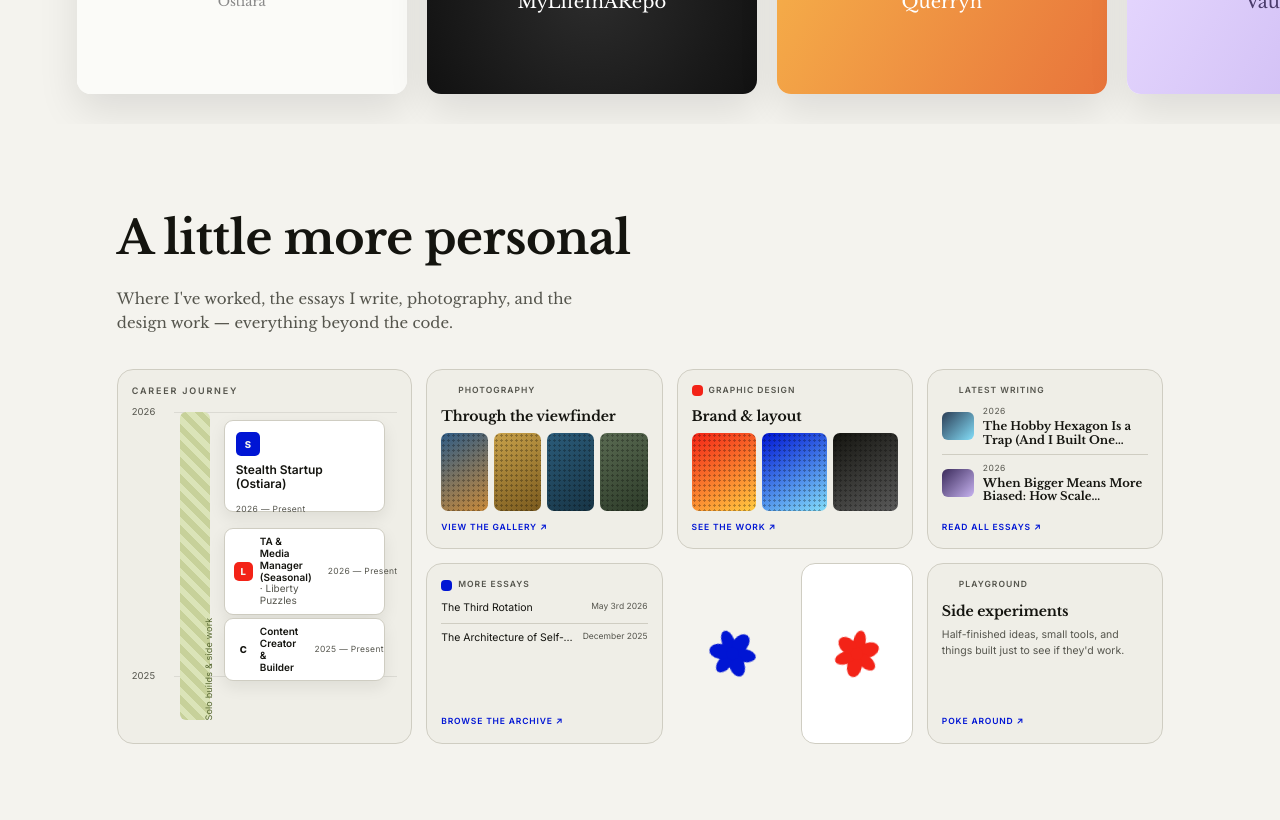
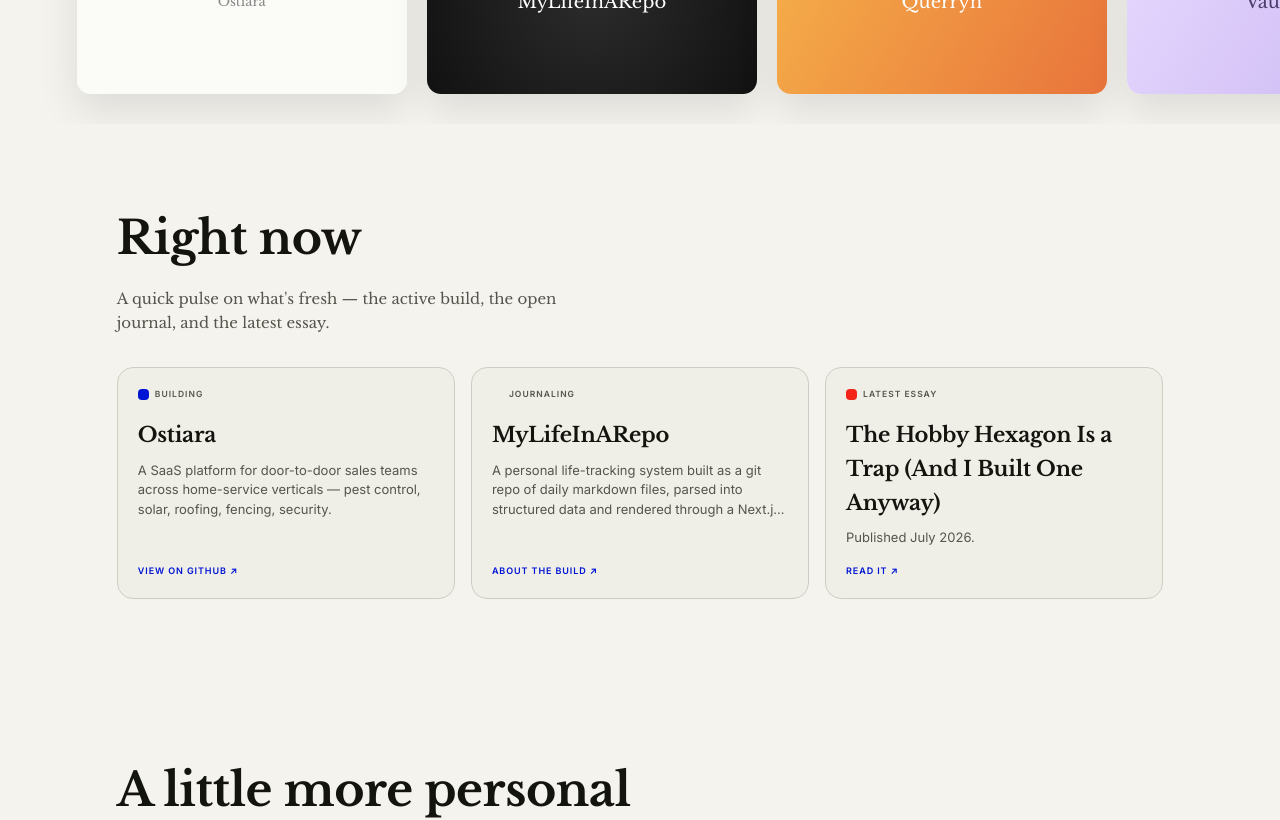
Before and after one commit to charlieramus/charlieramus.comv2, a Next.js app: page / in a window 1280 px wide. Shown: the part 960-1780 px from the top of the page. Built offline with nearby package versions, Linux system fonts and the light colour scheme.

Commit message:
stage4v3

```diff
--- a/app/globals.css
+++ b/app/globals.css
@@ -942,6 +942,9 @@ body {
     position: relative;
     height: 150px;
     margin: 40px 0;
+    /* Cards are centered on 50% and fanned out; clip the outer ones on narrow
+       screens so the decorative deck never widens the page. */
+    overflow: hidden;
   }
   .fan .fc {
     position: absolute;
@@ -962,6 +965,59 @@ body {
     padding: 16px 0;
     border-bottom: 1px dashed var(--color-line);
     font-size: 16px;
+  }
+
+  /* ---------- RIGHT NOW (V3 "what's fresh" strip; photo slot added in V4) ---------- */
+  .now-grid {
+    display: grid;
+    grid-template-columns: repeat(3, minmax(0, 1fr));
+    gap: 16px;
+    margin-top: 32px;
+  }
+  .now-card {
+    background: #efeee7;
+    border: 1px solid var(--color-line);
+    border-radius: 16px;
+    padding: 20px;
+    display: flex;
+    flex-direction: column;
+    color: var(--color-ink);
+    transition:
+      transform 0.25s ease,
+      box-shadow 0.25s ease;
+  }
+  .now-card:hover {
+    transform: translateY(-4px);
+    box-shadow: 0 14px 32px rgba(0, 0, 0, 0.08);
+  }
+  .now-card h3 {
+    font-family: var(--font-serif);
+    font-weight: 700;
+    font-size: 21px;
+    letter-spacing: -0.01em;
+    margin: 10px 0 8px;
+  }
+  .now-card .now-desc {
+    font-size: 13px;
+    line-height: 1.5;
+    color: var(--color-ink-soft);
+    margin-bottom: 16px;
+    display: -webkit-box;
+    -webkit-line-clamp: 3;
+    line-clamp: 3;
+    -webkit-box-orient: vertical;
+    overflow: hidden;
+  }
+  .now-card .go {
+    margin-top: auto;
+    font-size: 9px;
+    font-weight: 600;
+    letter-spacing: 0.1em;
+    text-transform: uppercase;
+    color: var(--color-blue);
+  }
+  .now-card:hover .go {
+    color: var(--color-red);
   }
 
   /* ---------- ABOUT ---------- */
@@ -1026,6 +1082,9 @@ body {
     color: #fff;
     border-radius: 40px;
     width: clamp(340px, 53vw, 1060px);
+    /* Cap to the wrap so the 53vw/90vw width can't overflow past the --edge
+       gutter on tablet/mobile (was pushing ~8-15px of horizontal scroll). */
+    max-width: 100%;
     margin: 0 auto;
     padding: clamp(28px, 2.6vw, 42px) 34px clamp(14px, 1.8vw, 26px);
     text-align: center;
@@ -1088,6 +1147,9 @@ body {
   .finale {
     position: relative;
     padding: 56px 0;
+    /* Full-bleed flower field: clip the edge flowers (and their wind-spin) so the
+       decorative grid never adds horizontal page scroll on narrow viewports. */
+    overflow: hidden;
   }
   .grid-flowers {
     display: grid;
@@ -1188,5 +1250,8 @@ body {
       grid-column: auto;
       grid-row: auto;
     }
+    .now-grid {
+      grid-template-columns: 1fr;
+    }
   }
 }
--- a/app/page.tsx
+++ b/app/page.tsx
@@ -1,5 +1,6 @@
 import Hero from "@/components/hero";
 import DigitalHome from "@/components/digital-home";
+import RightNow from "@/components/right-now";
 import PersonalBento from "@/components/personal-bento";
 import Work from "@/components/work";
 import Services from "@/components/services";
@@ -12,6 +13,7 @@ export default function Home() {
     <>
       <Hero />
       <DigitalHome />
+      <RightNow />
       <PersonalBento />
       <Work />
       <Services />
--- a/components/finale.tsx
+++ b/components/finale.tsx
@@ -1,4 +1,5 @@
 import Flower from "@/components/flower";
+import { finaleQuote } from "@/data/about";
 
 // Finale flower field — the mockup builds 40 flowers with a deterministic
 // color/petal pattern. Reproduced exactly (indices seed the wind-spin, so the
@@ -27,10 +28,14 @@ export default function Finale() {
           />
         ))}
       </div>
+      {/* CUSTOMIZE: closing line lives in data/about.ts (finaleQuote) */}
       <div className="center-text">
-        Great design is always
-        <br />
-        hidden in the plain sight.
+        {finaleQuote.split("\n").map((line, i, all) => (
+          <span key={i}>
+            {line}
+            {i < all.length - 1 && <br />}
+          </span>
+        ))}
       </div>
     </section>
   );
--- /dev/null
+++ b/components/right-now.tsx
@@ -0,0 +1,92 @@
+import Reveal from "@/components/reveal";
+import { webProjects } from "@/data/projects-web";
+import { writing } from "@/data/writing";
+
+// "Right now" — Charlie's V2 "what's fresh" idea. Composed from the spotlight
+// builds + the latest essay. The recent-trip photo highlight is intentionally
+// deferred to V4 (photos is empty until the gallery sync), so V3 ships the three
+// real, text-backed items and adds the photo slot then.
+const spotlight = webProjects.filter((p) => p.spotlight);
+const [building, journal] = spotlight; // Ostiara, MyLifeInARepo
+const latestEssay = [...writing].sort((a, b) => a.order - b.order)[0];
+
+// First sentence of a description — a compact teaser without re-typing copy.
+const firstSentence = (s: string) => s.split(". ")[0].replace(/\.$/, "") + ".";
+
+type NowItem = {
+  kick: string;
+  dot: string;
+  title: string;
+  desc: string;
+  href: string;
+  cta: string;
+  external: boolean;
+};
+
+const items: NowItem[] = [
+  {
+    kick: "Building",
+    dot: "var(--color-blue)",
+    title: building.title,
+    desc: firstSentence(building.description),
+    href: building.href || "/web-projects",
+    cta: building.href ? "View on GitHub ↗" : "See the build ↗",
+    external: Boolean(building.href),
+  },
+  {
+    kick: "Journaling",
+    dot: "var(--color-yellow)",
+    title: journal.title,
+    desc: firstSentence(journal.description),
+    href: journal.href || "/web-projects",
+    cta: journal.href ? "View on GitHub ↗" : "About the build ↗",
+    external: Boolean(journal.href),
+  },
+  {
+    kick: "Latest essay",
+    dot: "var(--color-red)",
+    title: latestEssay.title,
+    desc: `Published ${latestEssay.date}.`,
+    href: "/writing",
+    cta: "Read it ↗",
+    external: false,
+  },
+];
+
+export default function RightNow() {
+  return (
+    <section className="now">
+      <div className="wrap">
+        <Reveal className="head">
+          {/* CUSTOMIZE: section copy */}
+          <h2>Right now</h2>
+          <p>
+            A quick pulse on what&apos;s fresh — the active build, the open
+            journal, and the latest essay.
+          </p>
+        </Reveal>
+
+        <div className="now-grid">
+          {items.map((it) => (
+            <Reveal
+              as="a"
+              key={it.title}
+              className="now-card"
+              href={it.href}
+              {...(it.external
+                ? { target: "_blank", rel: "noopener noreferrer" }
+                : {})}
+            >
+              <span className="kick">
+                <span className="fdot" style={{ background: it.dot }} /> {it.kick}
+              </span>
+              <h3>{it.title}</h3>
+              <p className="now-desc">{it.desc}</p>
+              <span className="go">{it.cta}</span>
+            </Reveal>
+          ))}
+        </div>
+      </div>
+    </section>
+  );
+}
--- a/components/services.tsx
+++ b/components/services.tsx
@@ -1,6 +1,7 @@
 import Reveal from "@/components/reveal";
+import { services, servicesHeading, servicesSub } from "@/data/services";
 
-// Fanned card stack colors + the services list (CUSTOMIZE for real services).
+// Fanned card stack — decorative (colors only; the real list is `services`).
 const FAN_COLORS = [
   "#1c1c1c",
   "#f4f3ee",
@@ -13,40 +14,30 @@ const FAN_COLORS = [
   "#f7c8e0",
 ];
 
-const SERVICES = [
-  "Product Design",
-  "Animation",
-  "Framer",
-  "Websites / Apps",
-  "Midjourney",
-  "Marketing",
-  "Design systems",
-  "Visual identity",
-  "Iconography",
-];
-
 export default function Services() {
   return (
     <section id="garden">
       <div className="wrap">
         <Reveal className="head">
-          <h2>I&apos;ve got your back with…</h2>
-          <p>
-            Digital aesthetics that engage and emotionally connect with your
-            users
-          </p>
+          {/* CUSTOMIZE: heading/sub live in data/services.ts */}
+          <h2>{servicesHeading}</h2>
+          <p>{servicesSub}</p>
         </Reveal>
 
         <Reveal className="fan">
           {FAN_COLORS.map((color, i) => {
-            const angle = (i - FAN_COLORS.length / 2) * 7;
+            const angle = (i - (FAN_COLORS.length - 1) / 2) * 7;
+            // Centered on the fan's midpoint (was left:i*44 from the edge, which
+            // overflowed the viewport on mobile). `.fan { overflow:hidden }` clips
+            // the outer cards on narrow screens — decorative, so tucking is fine.
+            const offset = (i - (FAN_COLORS.length - 1) / 2) * 44;
             return (
               <div
                 key={i}
                 className="fc"
                 style={{
-                  left: `${i * 44}px`,
-                  transform: `rotate(${angle}deg)`,
+                  left: "50%",
+                  transform: `translateX(calc(-50% + ${offset}px)) rotate(${angle}deg)`,
                   zIndex: i,
                   background: color,
                 }}
@@ -56,7 +47,7 @@ export default function Services() {
         </Reveal>
 
         <Reveal className="svc-grid">
-          {SERVICES.map((service) => (
+          {services.map((service) => (
             <div key={service}>{service}</div>
           ))}
         </Reveal>
--- a/data/about.ts
+++ b/data/about.ts
@@ -31,3 +31,10 @@ export const aboutParagraphs: string[] = [
 // name) — this is the one-sentence summary that describes the site. CUSTOMIZE.
 export const tagline =
   "Charlie Ramus — a self-taught developer in Boulder building full products solo, from backend to design system to shipped copy.";
+
+// The big serif line that closes the page (finale flower grid). Charlie's thesis,
+// in his own framing — echoes the about copy ("backend architecture, the design
+// system, and the marketing copy in between"). `\n` marks the line break.
+// CUSTOMIZE: swap for any closing line you like; the flowers stay decorative.
+export const finaleQuote =
+  "The whole thing, built by hand —\nbackend, design, and the words in between.";
```
Also changed, not shown: 1 other file (tests, documents, lock files or other folders).
